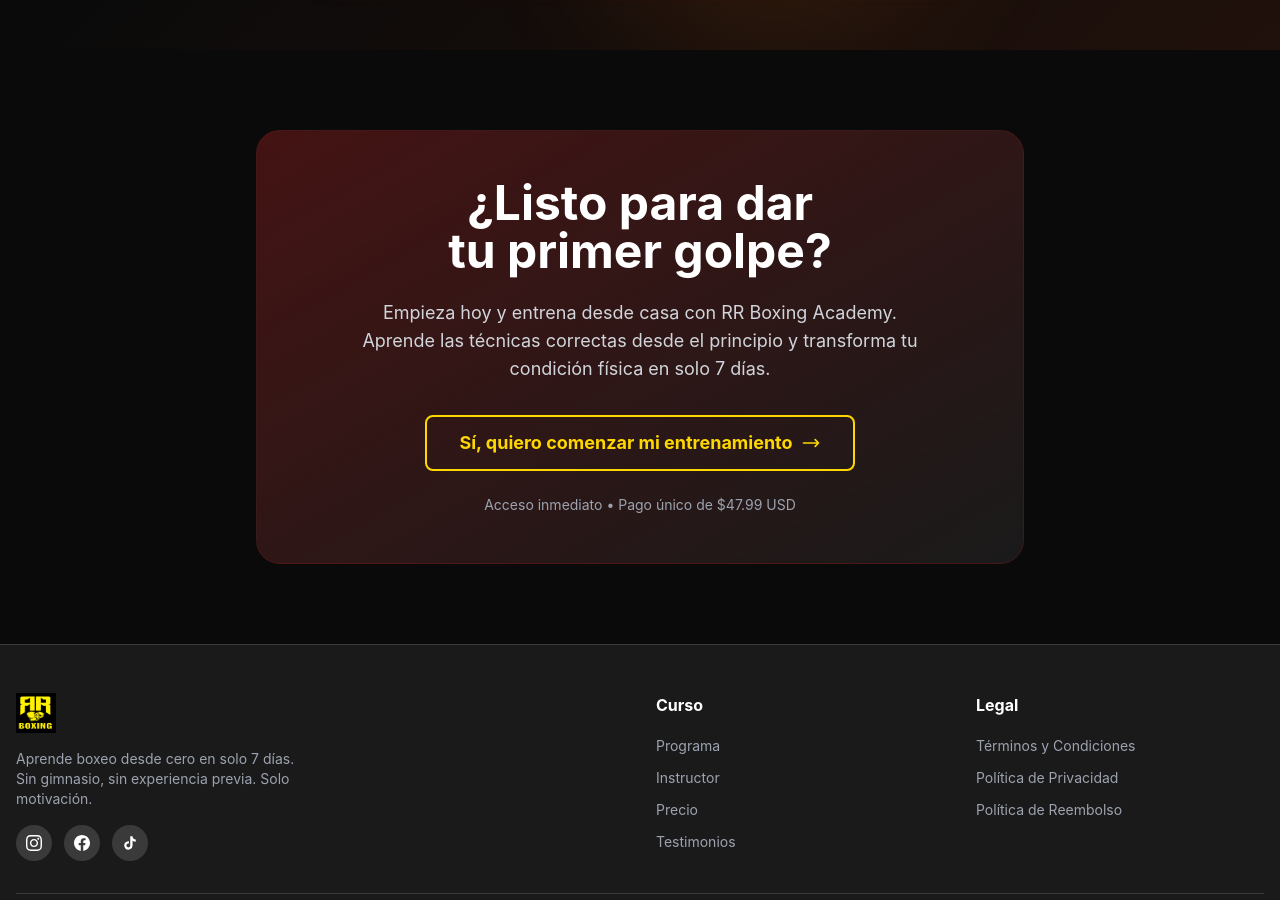
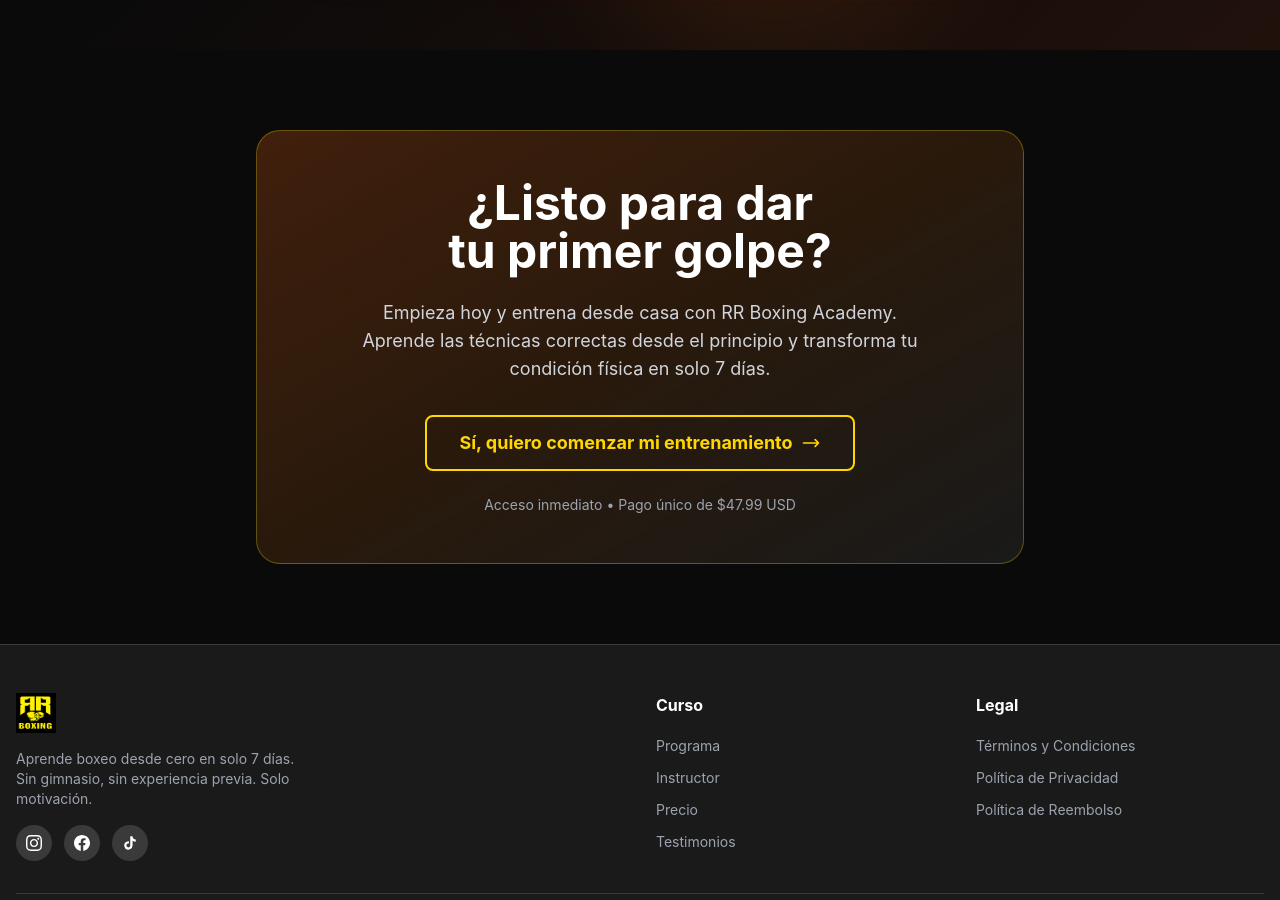
Before and after one commit to diegorf2607/RR-Boxing, a Next.js app: page / in a window 1280 px wide. Shown: the part 6660-7560 px from the top of the page. Built offline with nearby package versions, Linux system fonts and the light colour scheme.

Commit message:
style: change FinalCTA background from red to yellow/amber

```diff
--- a/components/FinalCTA.tsx
+++ b/components/FinalCTA.tsx
@@ -4,7 +4,7 @@ export default function FinalCTA() {
   return (
     <section className="py-20 bg-dark">
       <div className="container mx-auto px-4">
-        <div className="max-w-3xl mx-auto bg-gradient-to-br from-red-900/50 to-dark-100 rounded-3xl p-8 md:p-12 text-center border border-red-900/30">
+        <div className="max-w-3xl mx-auto bg-gradient-to-br from-amber-900/50 via-yellow-900/30 to-dark-100 rounded-3xl p-8 md:p-12 text-center border border-accent/30">
           <h2 className="text-3xl md:text-4xl lg:text-5xl font-bold mb-6">
             ¿Listo para dar
             <br />
```
